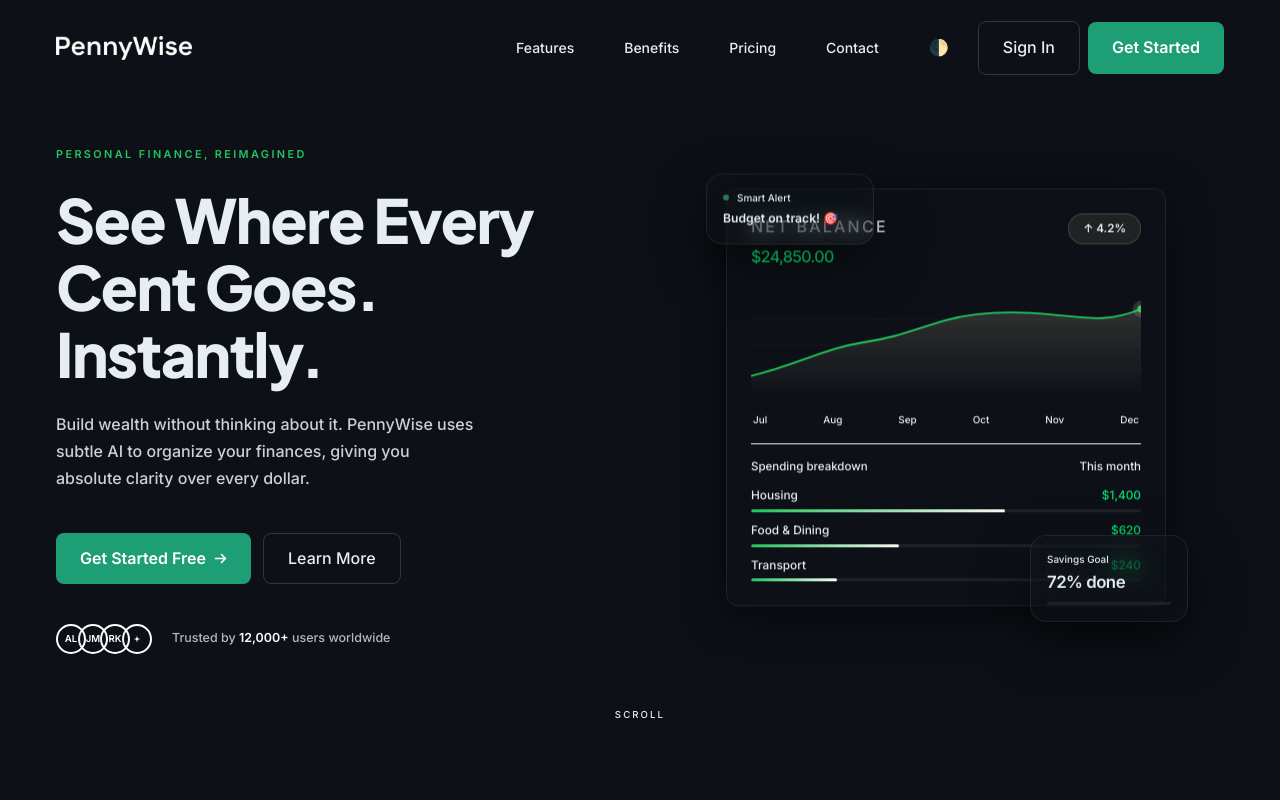
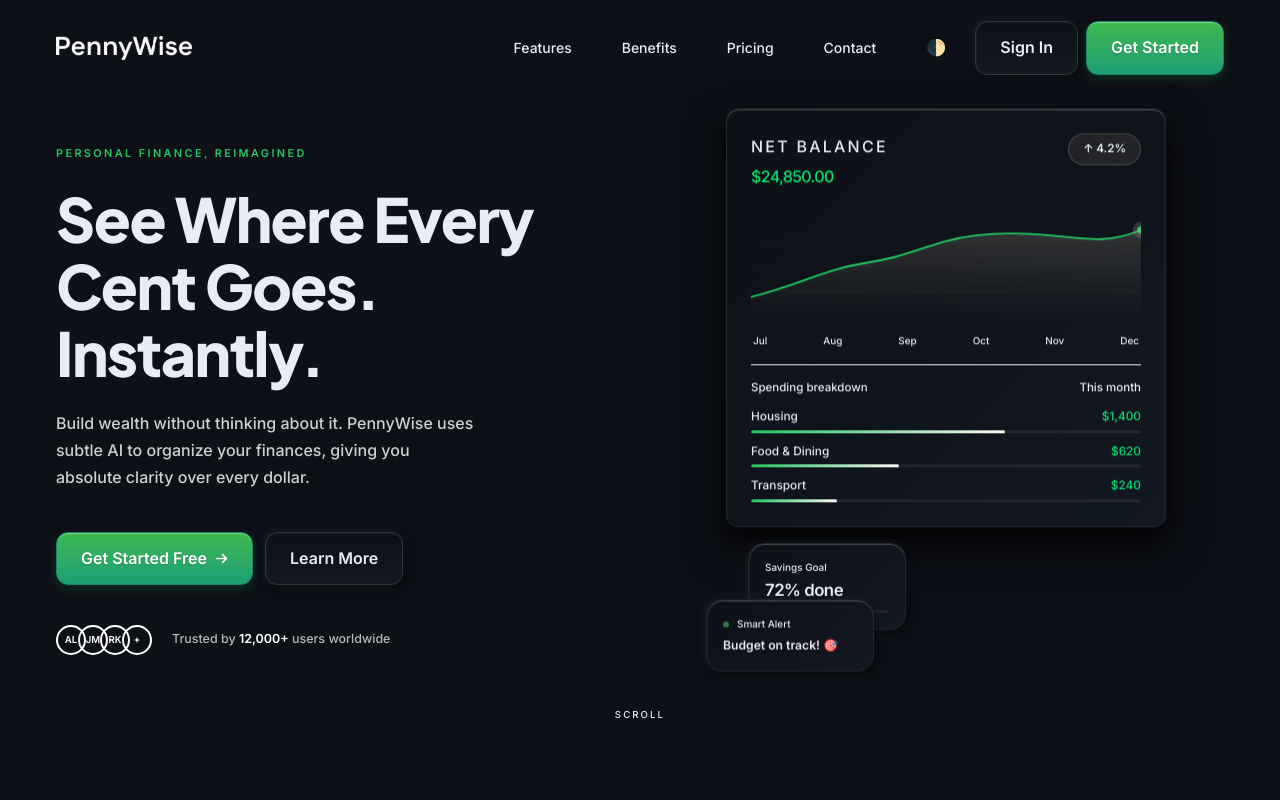
Before and after one commit to KingAlpha362/PennyWise, a React (Vite) app: page / in a window 1280 px wide. Shown: the top 800 px of the page. Built offline with nearby package versions, Linux system fonts and the light colour scheme.

Commit message:
feat: implement modern skeuomorphic design system

```diff
--- a/src/components/Benefits.jsx
+++ b/src/components/Benefits.jsx
@@ -16,7 +16,7 @@
 
         <div className="grid grid-cols-1 md:grid-cols-12 gap-5">
           {/* Benefit 1: Wide Card */}
-          <div className="md:col-span-8 glass-card benefit rounded-2xl p-6 sm:p-8 reveal relative overflow-hidden flex flex-col md:flex-row gap-8 items-center justify-between hover:scale-[1.01] transition-all duration-300 dark:bg-white/5 border border-black dark:border-white/10 dark:shadow-lg">
+          <div className="md:col-span-8 glass-card benefit p-6 sm:p-8 reveal flex flex-col md:flex-row gap-8 items-center justify-between">
             <div className="flex-1 flex flex-col gap-5">
               <div className="text-[2.4rem] leading-none">👁️</div>
               <div>
@@ -40,7 +40,7 @@
           </div>
 
           {/* Benefit 2: Tall Card */}
-          <div className="md:col-span-4 glass-card benefit rounded-2xl p-6 sm:p-8 reveal relative overflow-hidden flex flex-col justify-between gap-6 hover:scale-[1.01] transition-all duration-300 dark:bg-white/5 border border-black dark:border-white/10 dark:shadow-lg">
+          <div className="md:col-span-4 glass-card benefit p-6 sm:p-8 reveal flex flex-col justify-between gap-6">
             <div className="flex flex-col gap-4">
               <div className="text-[2.4rem] leading-none">⚡</div>
               <div>
@@ -57,7 +57,7 @@
           </div>
 
           {/* Benefit 3: Full Width Bottom Card */}
-          <div className="md:col-span-12 glass-card benefit rounded-2xl p-6 sm:p-8 reveal relative overflow-hidden flex flex-col md:flex-row items-center gap-8 justify-between hover:scale-[1.01] transition-all duration-300 dark:bg-white/5 border border-black dark:border-white/10 dark:shadow-lg">
+          <div className="md:col-span-12 glass-card benefit p-6 sm:p-8 reveal flex flex-col md:flex-row items-center gap-8 justify-between">
             <div className="flex-1 flex flex-col gap-4">
               <div className="flex items-center gap-4 mb-1">
                 <div className="text-[2.4rem] leading-none">🌱</div>
--- a/src/components/DashboardPreview.jsx
+++ b/src/components/DashboardPreview.jsx
@@ -42,7 +42,7 @@
           <p className="text-text-muted mt-[10px] text-[0.88rem]">Your finances at a glance. Always clear, always actionable.</p>
         </div>
 
-        <div id="dashWrap" className="glass-card rounded-2xl overflow-hidden reveal border border-border hero-mockup" role="img" aria-label="Interactive dashboard preview showing total balance, monthly spend, and a cash flow chart">
+        <div id="dashWrap" className="glass-card rounded-2xl overflow-hidden reveal hero-mockup" role="img" aria-label="Interactive dashboard preview showing total balance, monthly spend, and a cash flow chart">
           {/* Browser chrome */}
           <div className="bg-[rgba(255,255,255,0.03)] border-b border-border py-3 px-[22px] flex items-center gap-[7px]">
             <div className="w-[9px] h-[9px] rounded-full bg-[rgba(255,255,255,0.14)]"></div>
--- a/src/components/DashboardWidget.jsx
+++ b/src/components/DashboardWidget.jsx
@@ -36,7 +36,7 @@
         />
       </div>
 
-      <div className="relative z-10 max-w-5xl mx-auto glass-card rounded-2xl overflow-hidden border border-border shadow-sm hover:scale-[1.01] transition-all duration-300">
+      <div className="relative z-10 max-w-5xl mx-auto glass-card rounded-2xl overflow-hidden hover:scale-[1.01]">
         {/* Dashboard content */}
         <div className="p-6 md:p-8 grid grid-cols-1 lg:grid-cols-12 gap-6 bg-bg-card min-h-[380px]">
 
--- a/src/components/Features.jsx
+++ b/src/components/Features.jsx
@@ -140,7 +140,7 @@
           {cards.map((card) => (
             <div
               key={card.id}
-              className={`reveal ${card.colSpan} glass-card benefit rounded-3xl p-5 sm:p-8 border border-black dark:border-white/10 bg-card shadow-sm`}
+              className={`reveal ${card.colSpan} glass-card benefit p-5 sm:p-8`}
             >
               <div className="flex items-start justify-between mb-2">
                 <div>
--- a/src/components/Hero.jsx
+++ b/src/components/Hero.jsx
@@ -126,14 +126,14 @@
             </div>
 
             {/* Floating card: savings */}
-            <div className="glass-card rounded-2xl p-4 absolute -bottom-[18px] -right-[5px] sm:-right-[22px] w-[140px] sm:w-[158px] shadow-[0_20px_50px_rgba(0,0,0,0.55)] z-20" style={{ animation: 'floatY 5s ease-in-out 1.2s infinite' }}>
+            <div className="glass-card rounded-2xl p-4 absolute -bottom-[18px] -right-[5px] sm:-right-[22px] w-[140px] sm:w-[158px] z-20" style={{ animation: 'floatY 5s ease-in-out 1.2s infinite' }}>
               <div className="text-[0.62rem] text-text-muted mb-[3px]">Savings Goal</div>
               <div className="text-[1.05rem] font-bold tracking-[-0.03em]">72% done</div>
               <div className="prog-track mt-[7px]"><div className="h-full w-[72%] bg-gradient-to-r from-accent to-text rounded-sm"></div></div>
             </div>
 
             {/* Floating card: alert */}
-            <div className="glass-card rounded-2xl p-4 absolute -top-[14px] -left-[5px] sm:-left-[20px] w-[150px] sm:w-[168px] shadow-[0_20px_50px_rgba(0,0,0,0.55)] z-20" style={{ animation: 'floatY 7s ease-in-out 0.5s infinite' }}>
+            <div className="glass-card rounded-2xl p-4 absolute -top-[14px] -left-[5px] sm:-left-[20px] w-[150px] sm:w-[168px] z-20" style={{ animation: 'floatY 7s ease-in-out 0.5s infinite' }}>
               <div className="flex items-center gap-2 mb-1.5">
                 <span className="w-1.5 h-1.5 rounded-full bg-[#4ade80] block" style={{ animation: 'pulse 2s ease infinite' }}></span>
                 <span className="text-[0.62rem] text-text-muted">Smart Alert</span>
--- a/src/pennywise-theme.css
+++ b/src/pennywise-theme.css
@@ -93,9 +93,21 @@
   --color-warning:         #d97706;
   --color-danger:          #dc2626;
 
-  --shadow-card:           0 1px 3px rgba(0, 0, 0, 0.07), 0 1px 2px rgba(0, 0, 0, 0.05);
-  --shadow-card-hover:     0 4px 12px rgba(0, 0, 0, 0.1);
-  --shadow-hero-image:     0 8px 30px rgba(0, 0, 0, 0.1);
+  --shadow-skeuo:
+    -4px -4px 8px rgba(255, 255, 255, 0.7),
+    4px 4px 8px rgba(0, 0, 0, 0.06),
+    inset 1px 1px 2px rgba(255, 255, 255, 0.9);
+  --shadow-skeuo-hover:
+    -6px -6px 12px rgba(255, 255, 255, 0.8),
+    6px 6px 12px rgba(0, 0, 0, 0.08),
+    inset 1px 1px 2px rgba(255, 255, 255, 1);
+  --shadow-skeuo-pressed:
+    inset 3px 3px 6px rgba(0, 0, 0, 0.06),
+    inset -3px -3px 6px rgba(255, 255, 255, 0.7);
+
+  --shadow-card:           var(--shadow-skeuo);
+  --shadow-card-hover:     var(--shadow-skeuo-hover);
+  --shadow-hero-image:     0 20px 40px rgba(0,0,0,0.15), 0 10px 20px rgba(0,0,0,0.08), inset 0 2px 4px rgba(255,255,255,1);
 }
 
 [data-theme="dark"], .dark {
@@ -126,9 +138,21 @@
   --color-warning:         #d29922;
   --color-danger:          #f85149;
 
-  --shadow-card:           0 1px 3px rgba(0, 0, 0, 0.4);
-  --shadow-card-hover:     0 4px 16px rgba(0, 0, 0, 0.6);
-  --shadow-hero-image:     0 8px 40px rgba(0, 0, 0, 0.6);
+  --shadow-skeuo:
+    -3px -3px 8px rgba(255, 255, 255, 0.03),
+    3px 3px 8px rgba(0, 0, 0, 0.4),
+    inset 1px 1px 1px rgba(255, 255, 255, 0.05);
+  --shadow-skeuo-hover:
+    -5px -5px 12px rgba(255, 255, 255, 0.04),
+    5px 5px 12px rgba(0, 0, 0, 0.5),
+    inset 1px 1px 1px rgba(255, 255, 255, 0.08);
+  --shadow-skeuo-pressed:
+    inset 4px 4px 8px rgba(0, 0, 0, 0.5),
+    inset -4px -4px 8px rgba(255, 255, 255, 0.02);
+
+  --shadow-card:           var(--shadow-skeuo);
+  --shadow-card-hover:     var(--shadow-skeuo-hover);
+  --shadow-hero-image:     0 20px 40px rgba(0,0,0,0.7), 0 10px 20px rgba(0,0,0,0.5), inset 0 1px 2px rgba(255,255,255,0.08);
 }
 
 
@@ -141,16 +165,36 @@
 .card,
 .feature-card,
 .testimonial-card,
-.pricing-card {
-  background: var(--color-bg-primary);
+.pricing-card,
+.glass-card {
+  background: linear-gradient(135deg, var(--color-bg-primary) 0%, var(--color-bg-secondary) 100%);
   border: 1px solid var(--color-border-light);
   box-shadow: var(--shadow-card);
-  transition: box-shadow 0.2s ease;
+  transition: all 0.3s cubic-bezier(0.4, 0, 0.2, 1);
+  border-radius: 16px;
+  position: relative;
+  overflow: hidden;
+}
+
+.card::after,
+.feature-card::after,
+.testimonial-card::after,
+.pricing-card::after,
+.glass-card::after {
+  content: '';
+  position: absolute;
+  top: 0; left: 0; right: 0; bottom: 0;
+  border-radius: inherit;
+  box-shadow: inset 0 1px 0 rgba(255,255,255,0.2);
+  pointer-events: none;
 }
 
 .card:hover,
-.feature-card:hover {
+.feature-card:hover,
+.pricing-card:hover,
+.glass-card:hover {
   box-shadow: var(--shadow-card-hover);
+  transform: translateY(-2px);
 }
 
 .hero-image,
@@ -161,33 +205,54 @@
 }
 
 .btn-primary {
-  background: var(--color-brand);
+  background: linear-gradient(180deg, var(--color-success) 0%, var(--color-brand) 100%);
   color: var(--color-text-on-brand);
   font-family: var(--font-body);
   font-weight: 600;
   padding: 0.75rem 1.5rem;
-  border-radius: 8px;
-  border: none;
+  border-radius: 12px;
+  border: 1px solid var(--color-brand-hover);
+  box-shadow:
+    0 4px 10px rgba(21, 128, 61, 0.25),
+    inset 0 1px 1px rgba(255, 255, 255, 0.35);
+  text-shadow: 0 1px 2px rgba(0,0,0,0.15);
   cursor: pointer;
-  transition: background 0.2s ease, transform 0.1s ease;
+  transition: all 0.2s cubic-bezier(0.4, 0, 0.2, 1);
 }
-.btn-primary:hover  { background: var(--color-brand-hover); }
-.btn-primary:active { transform: scale(0.98); }
+.btn-primary:hover  {
+  background: linear-gradient(180deg, var(--color-brand) 0%, var(--color-brand-hover) 100%);
+  box-shadow:
+    0 6px 14px rgba(21, 128, 61, 0.35),
+    inset 0 1px 1px rgba(255, 255, 255, 0.4);
+}
+.btn-primary:active {
+  transform: translateY(2px);
+  box-shadow:
+    0 1px 2px rgba(21, 128, 61, 0.2),
+    inset 0 3px 6px rgba(0, 0, 0, 0.25);
+}
 
 .btn-secondary {
-  background: transparent;
+  background: linear-gradient(180deg, var(--color-bg-primary) 0%, var(--color-bg-secondary) 100%);
   color: var(--color-text-primary);
   font-family: var(--font-body);
-  font-weight: 500;
+  font-weight: 600;
   padding: 0.75rem 1.5rem;
-  border-radius: 8px;
-  border: 1.5px solid var(--color-border-medium);
+  border-radius: 12px;
+  border: 1px solid var(--color-border-medium);
+  box-shadow: var(--shadow-card);
   cursor: pointer;
-  transition: background 0.2s ease, border-color 0.2s ease;
+  transition: all 0.2s cubic-bezier(0.4, 0, 0.2, 1);
 }
 .btn-secondary:hover {
+  background: linear-gradient(180deg, var(--color-bg-secondary) 0%, var(--color-border-light) 100%);
+  box-shadow: var(--shadow-card-hover);
+  border-color: var(--color-text-tertiary);
+}
+.btn-secondary:active {
+  transform: translateY(2px);
+  box-shadow: var(--shadow-skeuo-pressed);
   background: var(--color-bg-secondary);
-  border-color: var(--color-text-tertiary);
 }
 
 .stat-value {
```
